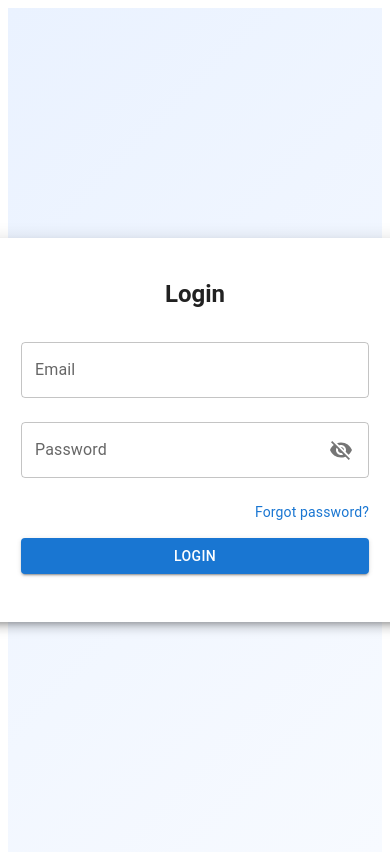
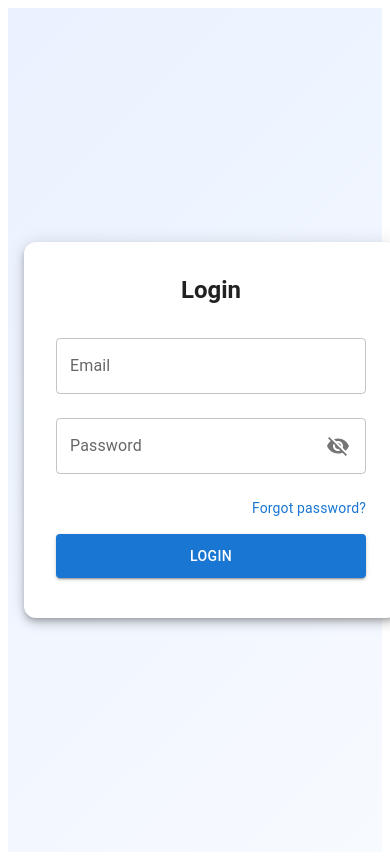
Before and after one commit to THANSIYA234/HRMS-dashboard-frontend, a React (Vite) app: page / in a window 390 px wide. Built offline with nearby package versions, Linux system fonts and the light colour scheme; no server answers.

Commit message:
make responsive

```diff
--- a/src/auth/login.jsx
+++ b/src/auth/login.jsx
@@ -60,10 +60,18 @@ export default function Login() {
         display: "flex",
         alignItems: "center",
         justifyContent: "center",
+        px: 2,
       }}
     >
-      <form onSubmit={handleLogin}>
-        <Card sx={{ width: 380, p: 3, borderRadius: 3, boxShadow: 6 }}>
+      <form onSubmit={handleLogin} style={{ maxWidth: 400, width: "100%" }}>
+        <Card
+          sx={{
+            width: "100%",
+            p: { xs: 2, sm: 3 },
+            borderRadius: 3,
+            boxShadow: 6,
+          }}
+        >
           <CardContent>
             <Typography variant="h5" align="center" fontWeight={600} mb={2}>
               Login
@@ -111,7 +119,12 @@ export default function Login() {
               </Link>
             </Box>
 
-            <Button fullWidth variant="contained" sx={{ mt: 2 }} type="submit">
+            <Button
+              fullWidth
+              variant="contained"
+              sx={{ mt: 2, py: 1.2 }}
+              type="submit"
+            >
               Login
             </Button>
           </CardContent>
```
